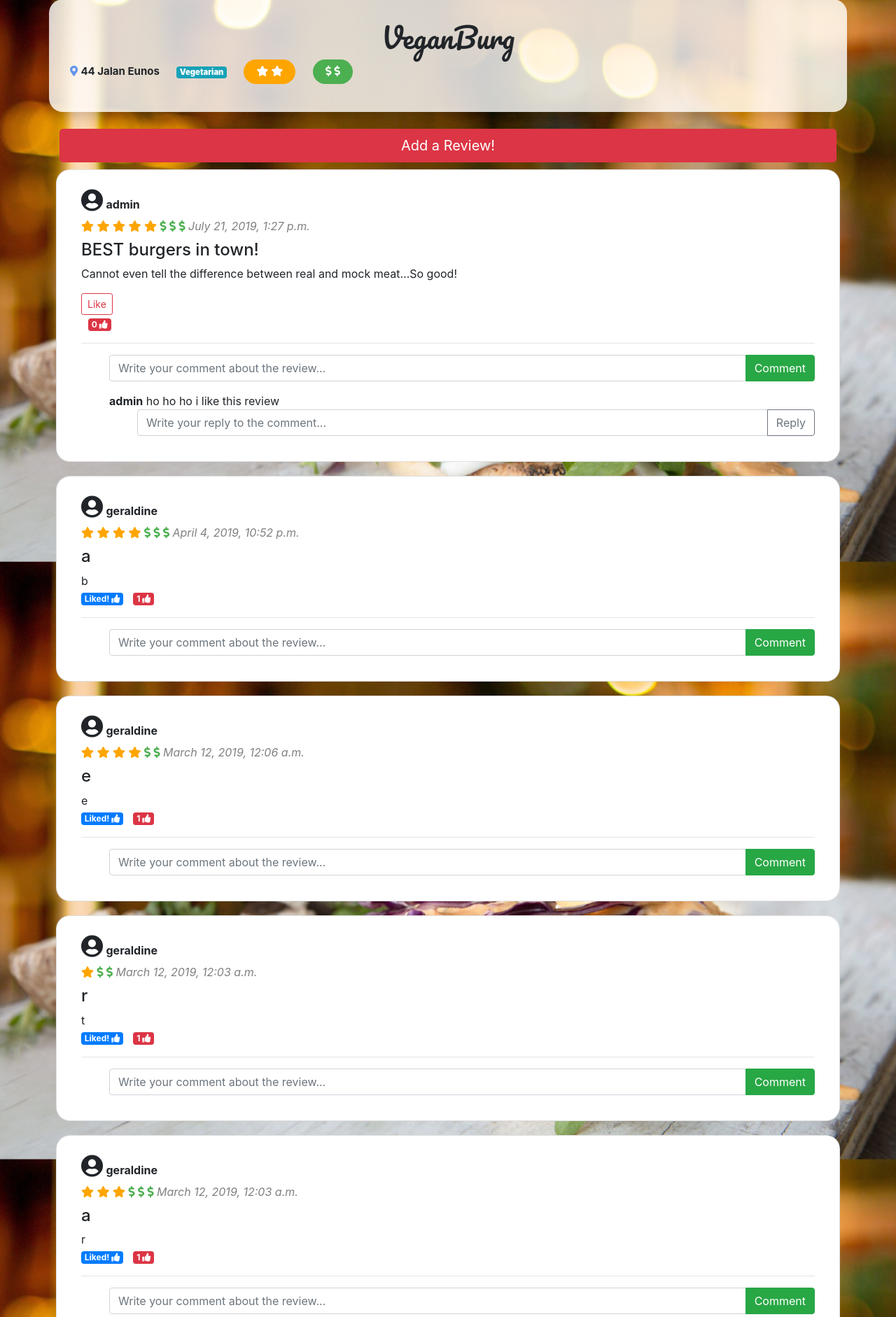
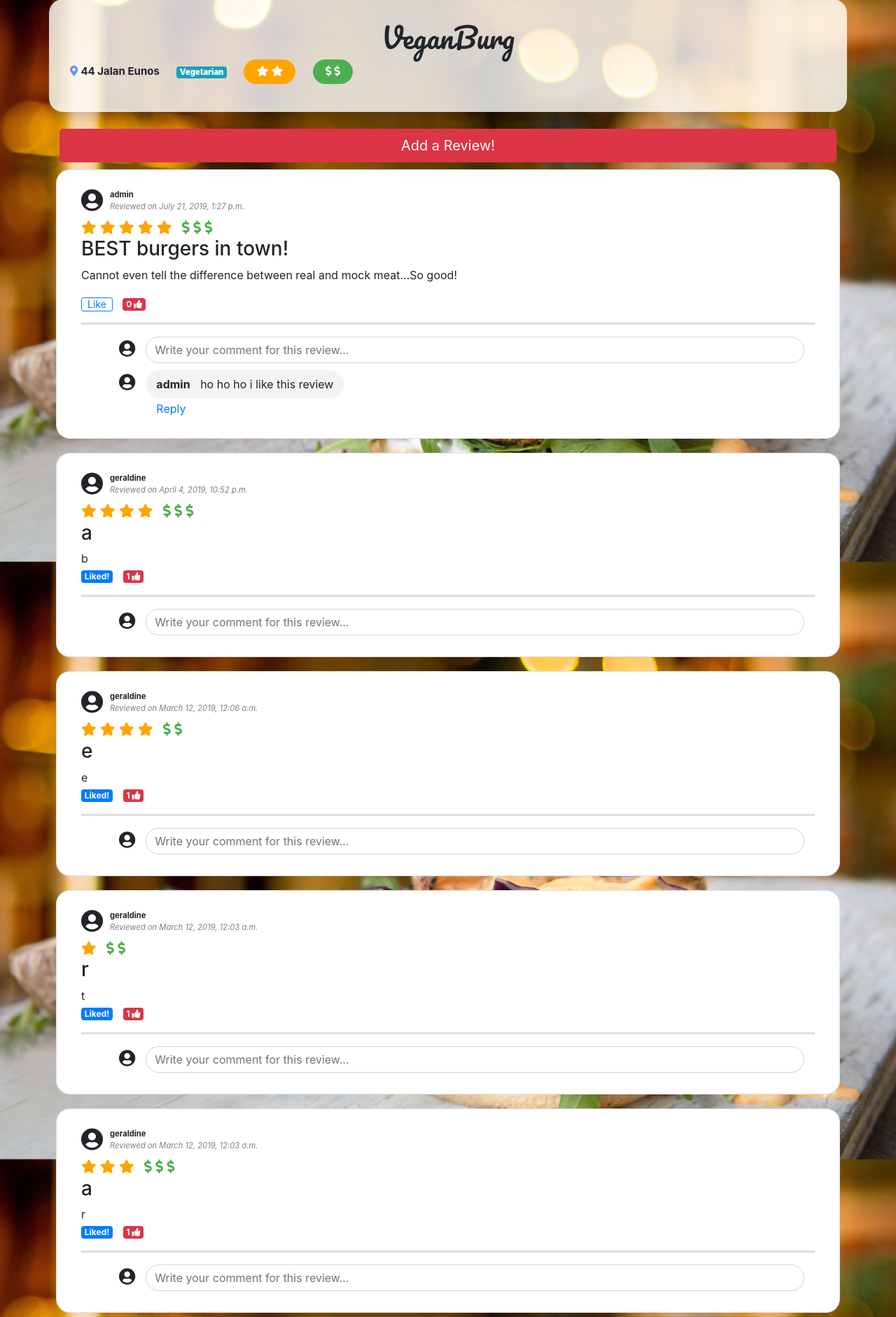
Before and after one commit to geraldinetay18/foodiereviews, a Django app: page /reviewapp/resto/3/ in a window 1280 px wide. Shown: the part 117-1999 px from the top of the page at 70% size. Run offline with Django 3.2, Linux system fonts and the light colour scheme; a user stored in the database is signed in; data comes from the database, SQL or seed files in the repository; both versions use the stored data as it was after the commit; some libraries are stand-ins or nearby versions.

Commit message:
Enhanced UI for Restaurant details

```diff
--- a/foodiereviews/reviewapp/templates/reviewapp/details.html
+++ b/foodiereviews/reviewapp/templates/reviewapp/details.html
@@ -27,6 +27,11 @@
     font-size: 15px;
 }
 
+.review-liner-small{
+    margin: 0px 10px 0px 0px;
+    font-size: 15px;
+}
+
 #restaurant-summary{
     padding: 10px;
     background: rgba(255,255,255, 0.8);
@@ -42,9 +47,56 @@ h1 {
 .user-icon{
     font-size: 2em;
 }
+.user-icon-small{
+    font-size: 1.5em;
+    text-align: right;
+    padding-right: 10px;
+}
 .date{
     font-style: italic;
     color:grey;
+}
+hr {
+    display: block; height: 1px;
+    border: 0; border-top: 3px solid #ddd;
+    margin: 1em 0; padding: 0;
+}
+.user-bar{
+    display: table;
+}
+.user-icon-side{
+    display: table-cell;
+    vertical-align: middle;
+    padding-left: 10px;
+}
+.review-meta-data{
+    font-size: 0.7em;
+}
+.review-icon{
+    font-size: 1.2em;
+}
+.comment-reply-content{
+    background-color: #F2F3F5;
+    border-radius: 25px;
+    padding: 8px 15px 8px 15px;
+    display: inline-block;
+    margin-bottom: 0;
+}
+.comment-options{
+    padding: 3px 15px 0px 15px;
+    display: block;
+}
+.new-comment-reply{
+    border-radius: 30px;
+}
+.replies{
+    margin-left:60px;
+}
+.col-11{
+    padding-left:5px;
+}
+.row-comment-reply{
+    margin: 10px 0px;
 }
 </style>
 <div id="outer"
@@ -97,78 +149,91 @@ style="width:100%; background:url('/static/reviewapp/images/{{ restaurant.pk }}.
                 <div class="row">
                     <div class="col card" style="margin: 10px">
                         <div class="card-body">
+                            <div class="user-bar">
                                 <span class="user-icon"><i class="fas fa-user-circle"></i></span>
-                            <strong>{{review.review_user}}</strong>
-                            <br>
-                            <label>
+                                <div class="user-icon-side review-meta-data">
+                                    <span><strong>{{review.review_user}}</strong></span><br>
+                                    <span class="date">Reviewed on {{ review.review_date }}</span>
+                                </div>
+                            </div>
+
+
+                            <label class="review-liner-small review-icon">
                                 {% for i in review.review_rate|rjust:review.review_rate %}
                                 <i class="fas fa-star rate-small"/></i>
                                 {% endfor %}
                             </label>
-                            <label>
+                            <label id="price" class="review-liner-small review-icon">
                                 {% for i in review.review_price|rjust:review.review_price %}
                                 <i class="fas fa-dollar-sign price-small"/></i>
                                 {% endfor %}
                             </label>
-                            <span class="date">{{ review.review_date }}</span>
-                            <h4>{{ review.review_title }}</h4>
+
+                            <h3>{{ review.review_title }}</h3>
                             {{review.review_description}}
 
-                            <br>
+
                             <p>
                                 <!--Likes-->
                                 {% if review.id in user_liked_reviews %}
-                                    <span class="badge badge-primary">Liked! <i class="fas fa-thumbs-up"></i></span>
+                                    <span class="badge badge-primary">Liked! </span>
+                                    <span style="padding-left: 10px">
+                                        <span class="badge badge-danger">{{review.like_set.count}}  <i class="fas fa-thumbs-up"></i></span>
+                                    </span>
                                 {% else %}
                                 <form action="{% url 'reviewapp:like' review.id %}" method="post">
                                     {% csrf_token %}
-                                    <input type="submit" value="Like" class="btn btn-outline-danger btn-sm"></input>
-                                </form>
-                                {% endif %}
+                                    <input type="submit" value="Like" class="btn btn-outline-primary btn-sm" style="height:20px;line-height: 0px;"></input>
                                     <span style="padding-left: 10px">
                                         <span class="badge badge-danger">{{review.like_set.count}}  <i class="fas fa-thumbs-up"></i></span>
                                     </span>
+                                </form>
+                                {% endif %}
                             </p>
                             <hr>
+
                             <!--Comments-->
                             <div>
-                                <ul>
-                                    <li>
-                                        <form action="{% url 'reviewapp:comment' review.id %}" method="post">
+
+                                <!-- Add Comment-->
+                                <div class="row row-comment-reply">
+                                    <span class="user-icon-small col"><i class="fas fa-user-circle"></i></span>
+                                    <form action="{% url 'reviewapp:comment' review.id %}" method="post" class="col-11">
                                         {% csrf_token %}
-                                            <div class="input-group mb-3">
-                                                <input type="text" class="form-control" name="comment_description" placeholder="Write your comment about the review...">
-                                                <div class="input-group-append">
-                                                    <input type="submit" value="Comment" class="btn btn-success">
+                                        <input type="text" class="form-control new-comment-reply" name="comment_description" placeholder="Write your comment for this review...">
+                                    </form>
+                                </div>
+
+                                <!--Current Comments-->
+                                {% for comment in review.comment_set.all|dictsortreversed:"pk" %}
+                                    <div class="row row-comment-reply">
+                                        <span class="user-icon-small col"><i class="fas fa-user-circle"></i></span>
+                                        <div class="col-11">
+                                            <div class="comment-reply-content">
+                                                <span style="padding-right:10px;"><strong>{{comment.comment_user}}</strong></span>
+                                                {{comment.comment_description}}
+                                            </div>
+                                            <div class="comment-options">
+                                                <a href="#" onclick="createAddReply({{ comment.id }}, this); return false;">Reply</a>
                                             </div>
                                         </div>
-                                        </form>
-                                    </li>
-                                    {% for comment in review.comment_set.all|dictsortreversed:"pk" %}
-                                        <li>
-                                            <strong>{{comment.comment_user}}</strong>
-                                            {{comment.comment_description}}
-                                            <ul>
+                                    </div>
+
+                                    <!--Current Replies-->
+                                    <div id="{{ comment.id }}" class="replies">
                                         {% for reply in comment.reply_set.all|dictsortreversed:"pk" %}
-                                                    <li>
-                                                        <strong>{{reply.reply_user}}</strong>
+                                            <div class="row row-comment-reply">
+                                                <span class="user-icon-small col"><i class="fas fa-user-circle"></i></span>
+                                                <div class="col-11">
+                                                    <div class="comment-reply-content">
+                                                        <span style="padding-right:10px;"><strong>{{reply.reply_user}}</strong></span>
                                                         {{reply.reply_description}}
-                                                    </li>
-                                                {% endfor %}
-
-                                                <form action="{% url 'reviewapp:reply' comment.id %}" method="post">
-                                                    {% csrf_token %}
-                                                    <div class="input-group mb-3">
-                                                        <input type="text" class="form-control" name="reply_description" placeholder="Write your reply to the comment...">
-                                                        <div class="input-group-append">
-                                                            <input type="submit" value="Reply" class="btn btn-outline-secondary">
                                                     </div>
                                                 </div>
-                                                </form>
-                                            </ul>
-                                        </li>
+                                            </div>
                                         {% endfor %}
-                                </ul>
+                                    </div>
+                                {% endfor %}
                             </div>
                         </div>
                     </div>
@@ -183,4 +248,25 @@ style="width:100%; background:url('/static/reviewapp/images/{{ restaurant.pk }}.
     </div>
 </div>
 
+<!-- Add Reply-->
+<div id="newReply" class="row row-comment-reply" style="display:none;">
+    <span class="user-icon-small col"><i class="fas fa-user-circle"></i></span>
+    <form action="{% url 'reviewapp:reply' 1 %}" method="post" class="col-11">
+        {% csrf_token %}
+        <input type="text" class="form-control new-comment-reply" name="reply_description" placeholder="Write your reply to this comment...">
+    </form>
+</div>
+
+<script>
+
+function createAddReply(commentId, replyButton){
+    var newReply = $("#newReply").clone();
+    newReply.children("form")[0].action = "/reviewapp/reply/" + commentId + "/";
+    console.log(newReply[0]);
+    newReply[0].style="";
+    var id = "#" + commentId
+    $(id).prepend(newReply);
+    replyButton.style.display="none";
+}
+</script>
 {% endblock %}
```
Also changed, not shown: foodiereviews/reviewapp/forms.py (+0 -7 lines), foodiereviews/db.sqlite3. Lines whose indentation alone changed are shown as unchanged.
